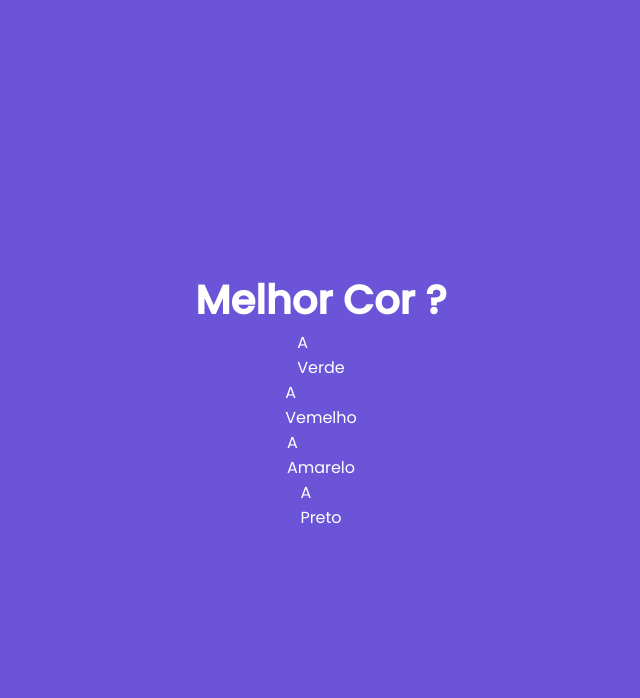
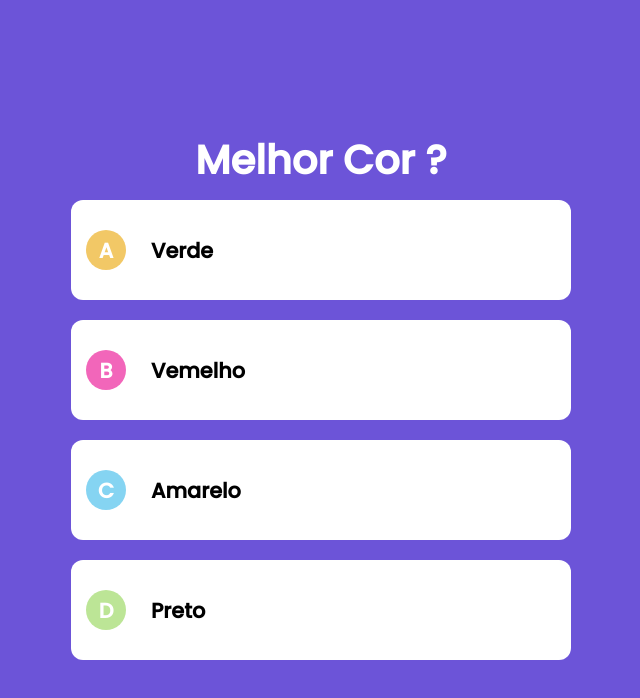
Before and after one commit to leonardocintra/show-de-perguntas, a Next.js app: page / in a window 1280 px wide. Shown: the top 698 px of the page, without its empty margins (319-959 px from the left). Built offline with nearby package versions, Linux system fonts and the light colour scheme.

Commit message:
add letras

```diff
--- a/components/Questao.tsx
+++ b/components/Questao.tsx
@@ -2,6 +2,13 @@
 import QuestaoModel from "../model/questao";
 import Enunciado from './Enunciado';
 import Resposta from './Resposta';
+
+const letras = [
+    { valor: 'A', cor: '#F2C866' },
+    { valor: 'B', cor: '#F266BA' },
+    { valor: 'C', cor: '#85D4F2' },
+    { valor: 'D', cor: '#BCE596' },
+]
 
 interface QuestaoProps {
     valor: QuestaoModel
@@ -12,11 +19,12 @@
 
     function renderizarRespostas() {
         return questao.respostas.map((resposta, i) => {
-            return <Resposta key={i}
+            return <Resposta
+                key={i}
                 valor={resposta}
                 indice={i}
-                letra="A"
-                corLetra="#F2C866"
+                letra={letras[i].valor}
+                corFundoLetra={letras[i].cor}
             />
         })
     }
--- a/components/Resposta.tsx
+++ b/components/Resposta.tsx
@@ -5,7 +5,7 @@
     valor: RespostaModel
     indice: number
     letra: string
-    corLetra: string
+    corFundoLetra: string
 }
 
 export default function Resposta(props: RespostaProps) {
@@ -16,13 +16,14 @@
         <div className={styles.resposta}>
             <div className={styles.conteudoResposta}>
                 <div className={styles.frente}>
-                    <div className={styles.letra}>
+                    <div className={styles.letra} style={{ backgroundColor: props.corFundoLetra}}>
                         {props.letra}
                     </div>
                     <div className={styles.valor}>
                         {resposta.valor}
                     </div>
                 </div>
+
                 <div className={styles.verso}>
 
                 </div>
--- a/styles/Resposta.module.css
+++ b/styles/Resposta.module.css
@@ -1,3 +1,46 @@
 .resposta {
     display: flex;
+    min-width: 500px;
+    width: 80%;
+    height: 100px;
+    margin: 10px;
 }
+
+.conteudoResposta {
+    position: relative;
+    display: flex;
+    flex: 1;
+}
+
+.frente, .verso {
+    position: absolute;
+    display: flex;
+    height: 100%;
+    width: 100%;
+}
+
+.frente {
+    align-items: center;
+    border-radius: 12px;
+    padding: 15px;
+    color: black;
+    background-color: #fff;
+}
+
+.letra {
+    display: flex;
+    justify-content: center;
+    align-items: center;
+    height: 40px;
+    width: 40px;
+    border-radius: 20px;
+    font-size: 1.3rem;
+    font-weight: 700;
+    margin-right: 25px;
+    color: #fff;
+}
+
+.valor {
+    font-size: 1.3rem;
+    font-weight: 700;
+}
```
